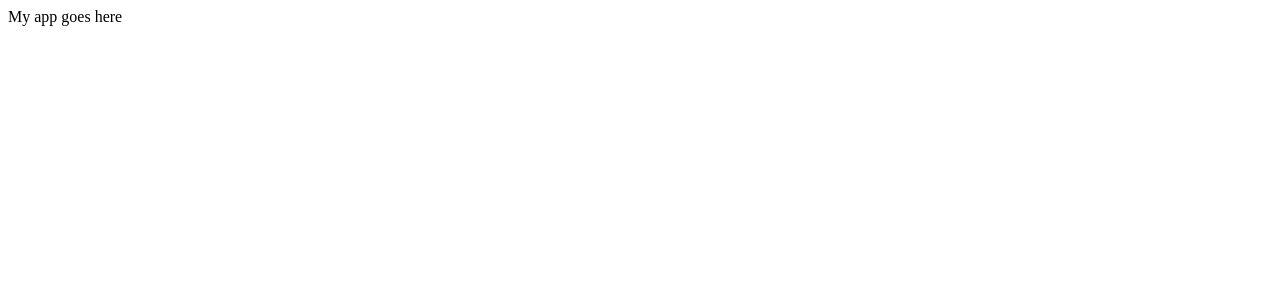
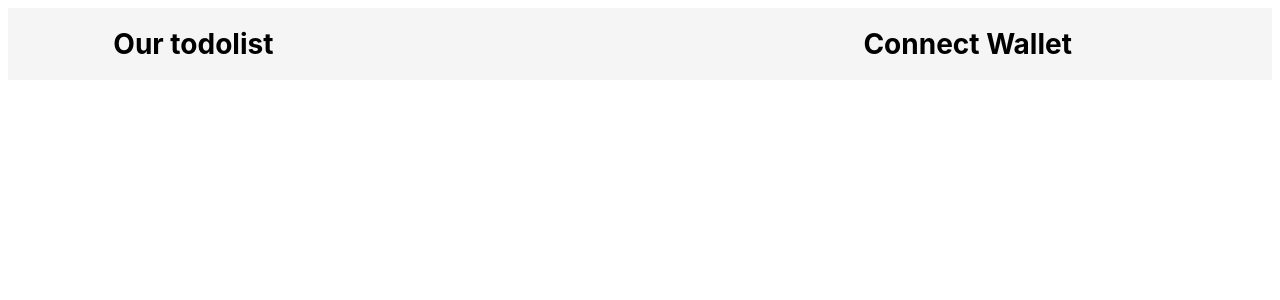
Before and after one commit to thomascvan/todo-list-aptos-client, a React (Create React App) app: page / in a window 1280 px wide. Shown: the top 300 px of the page. Built offline with nearby package versions, Linux system fonts and the light colour scheme.

Commit message:
added Ant Design UI library and create header

```diff
--- a/package.json
+++ b/package.json
@@ -10,6 +10,7 @@
     "@types/node": "^16.18.98",
     "@types/react": "^18.3.3",
     "@types/react-dom": "^18.3.0",
+    "antd": "^5.1.4",
     "react": "^18.3.1",
     "react-dom": "^18.3.1",
     "react-scripts": "5.0.1",
--- a/src/App.tsx
+++ b/src/App.tsx
@@ -1,7 +1,21 @@
 import React from "react";
+import { Layout, Row, Col } from "antd";
 
 function App() {
-  return <div>My app goes here</div>;
+  return (
+    <>
+      <Layout>
+        <Row align="middle">
+          <Col span={10} offset={2}>
+            <h1>Our todolist</h1>
+          </Col>
+          <Col span={12} style={{ textAlign: "right", paddingRight: "200px" }}>
+            <h1>Connect Wallet</h1>
+          </Col>
+        </Row>
+      </Layout>
+    </>
+  );
 }
 
 export default App;
```
Also changed, not shown: 1 other file (tests, documents, lock files or other folders).
